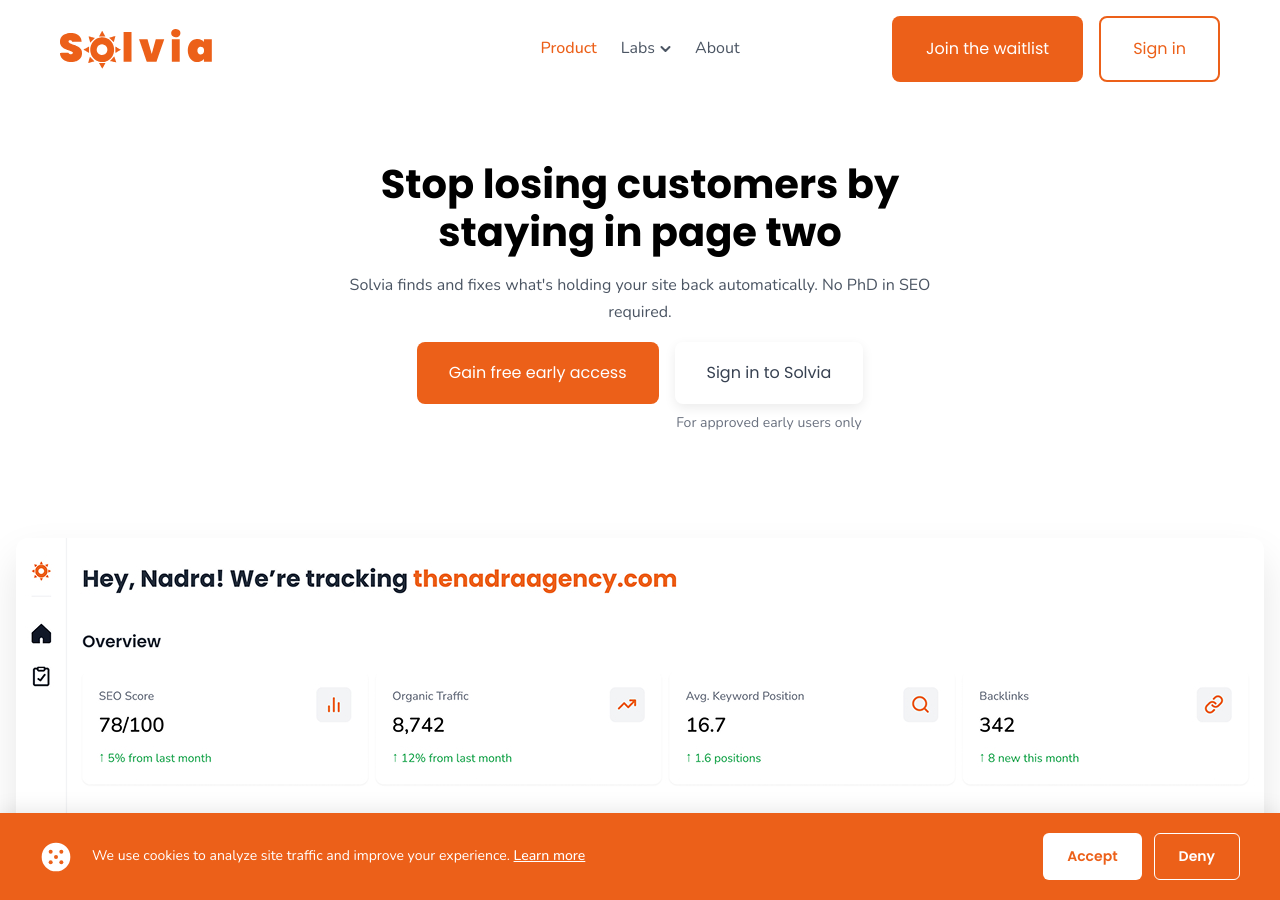
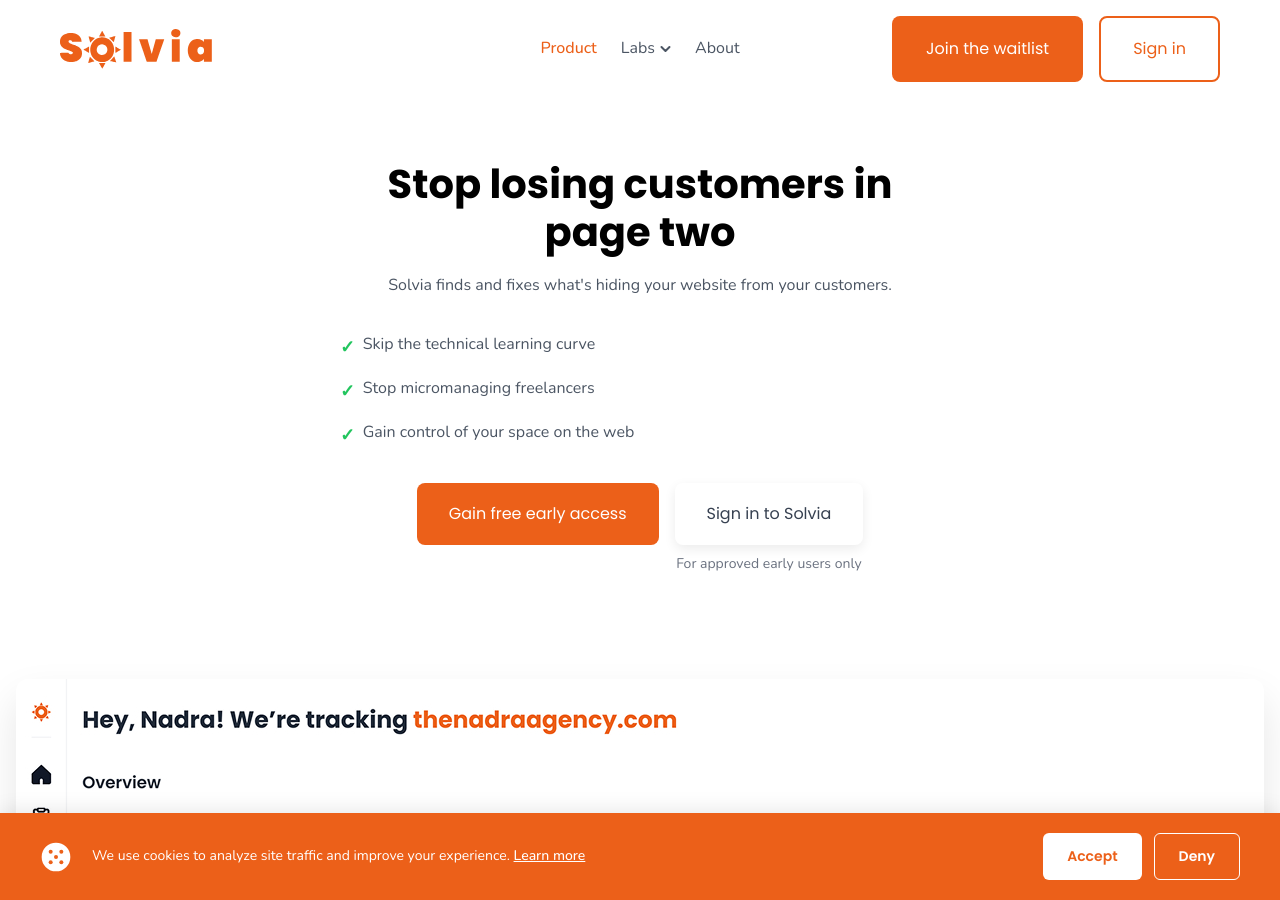
Before and after one commit to petpeevephobia/solvia-mini, a Jekyll site: the page index.html, which Jekyll copies as it is, in a window 1280 px wide and 900 px high. Built offline with Jekyll 4.4.1, drawn with Linux system fonts in a browser that asks for light colours.

Commit message:
add: product USPs, text padding

```diff
--- a/css/style.css
+++ b/css/style.css
@@ -1047,6 +1047,43 @@
     line-height: 1.7;
 }
 
+.product-hero-usps {
+    margin: 2rem 0;
+    text-align: left;
+}
+
+.product-hero-usps > p {
+    font-size: 16px;
+    color: #1F2937;
+    font-weight: 500;
+    margin-bottom: 1rem;
+    line-height: 1.6;
+}
+
+.product-hero-usps ul {
+    list-style: none;
+    padding: 0;
+    margin: 0;
+}
+
+.product-hero-usps li {
+    font-size: 16px;
+    color: #4B5563;
+    line-height: 1.7;
+    margin-bottom: 0.75rem;
+    display: flex;
+    align-items: flex-start;
+    gap: 0.5rem;
+}
+
+.product-hero-usps li .checkmark {
+    color: #22c55e;
+    font-weight: 600;
+    font-size: 1.1rem;
+    flex-shrink: 0;
+    margin-top: 2px;
+}
+
 .product-hero-buttons {
     display: flex;
     gap: 1rem;
--- a/index.html
+++ b/index.html
@@ -67,8 +67,24 @@
         <div class="container">
             <div class="product-hero-layout">
                 <div class="product-hero-content">
-                    <h1 class="display">Stop losing customers by staying in page two</h1>
-                    <p class="product-hero-description">Solvia finds and fixes what's holding your site back automatically. No PhD in SEO required.</p>
+                    <h1 class="display">Stop losing customers in page two</h1>
+                    <p class="product-hero-description">Solvia finds and fixes what's hiding your website from your customers.</p>
+                    <div class="product-hero-usps">
+                        <ul>
+                            <li>
+                                <span class="checkmark">✓</span>
+                                <span>Skip the technical learning curve</span>
+                            </li>
+                            <li>
+                                <span class="checkmark">✓</span>
+                                <span>Stop micromanaging freelancers</span>
+                            </li>
+                            <li>
+                                <span class="checkmark">✓</span>
+                                <span>Gain control of your space on the web</span>
+                            </li>
+                        </ul>
+                    </div>
                     <div class="product-hero-buttons">
                         <a href="https://form.typeform.com/to/cmoJqLTj" target="_blank" class="btn btn-primary">Gain free early access</a>
                         <div class="signin-button-container">
@@ -126,8 +142,10 @@
     <!-- How It Works Section -->
     <section class="how-it-works">
         <div class="container">
-            <h1 class="how-it-works-title">Getting started takes 1 minute</h1>
-            <p class="how-it-works-subtitle">Connect your site, get insights, and watch Solvia handle the rest</p>
+            <div style="padding-left: 16px; padding-right: 16px;">
+                <h1 class="how-it-works-title">Getting started takes 1 minute</h1>
+                <p class="how-it-works-subtitle">Connect your site, get insights, and watch Solvia handle the rest</p>
+            </div>
 
             <div class="how-it-works-layout">
                 <!-- First Column - Text Content -->
```
Also changed, not shown: 4 other files.
